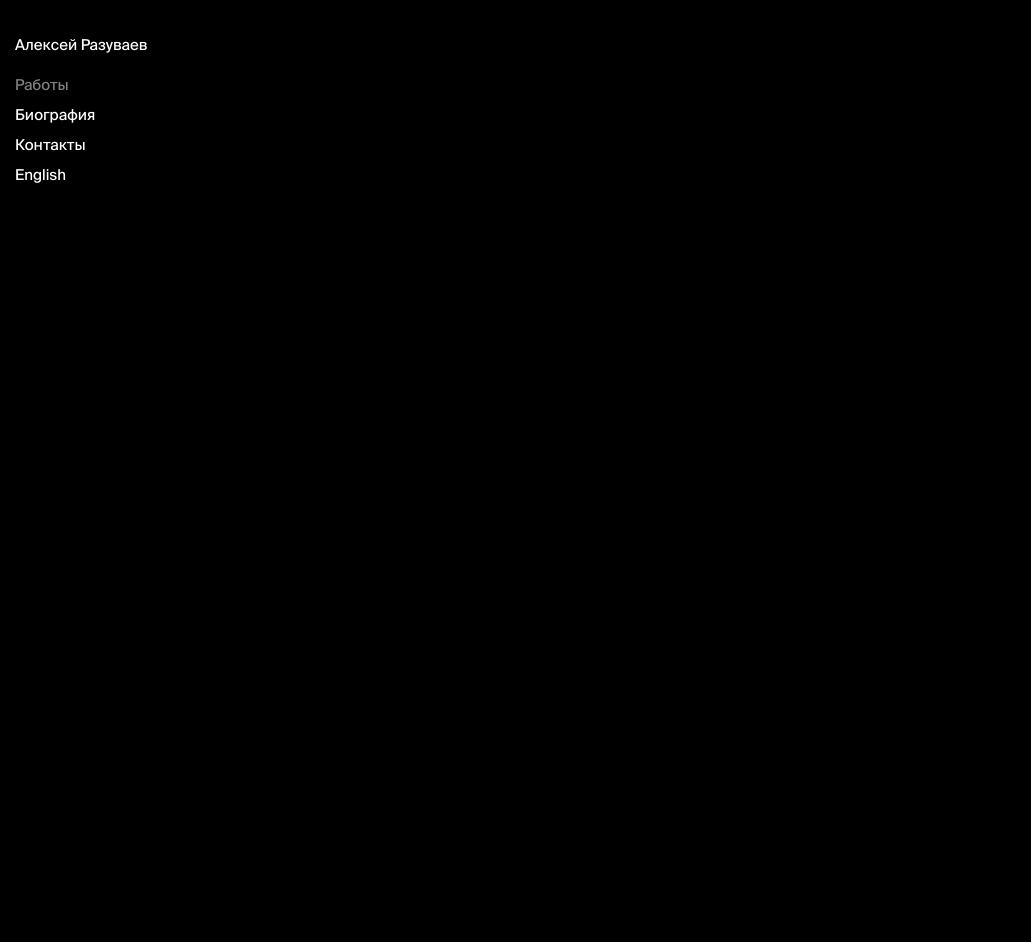
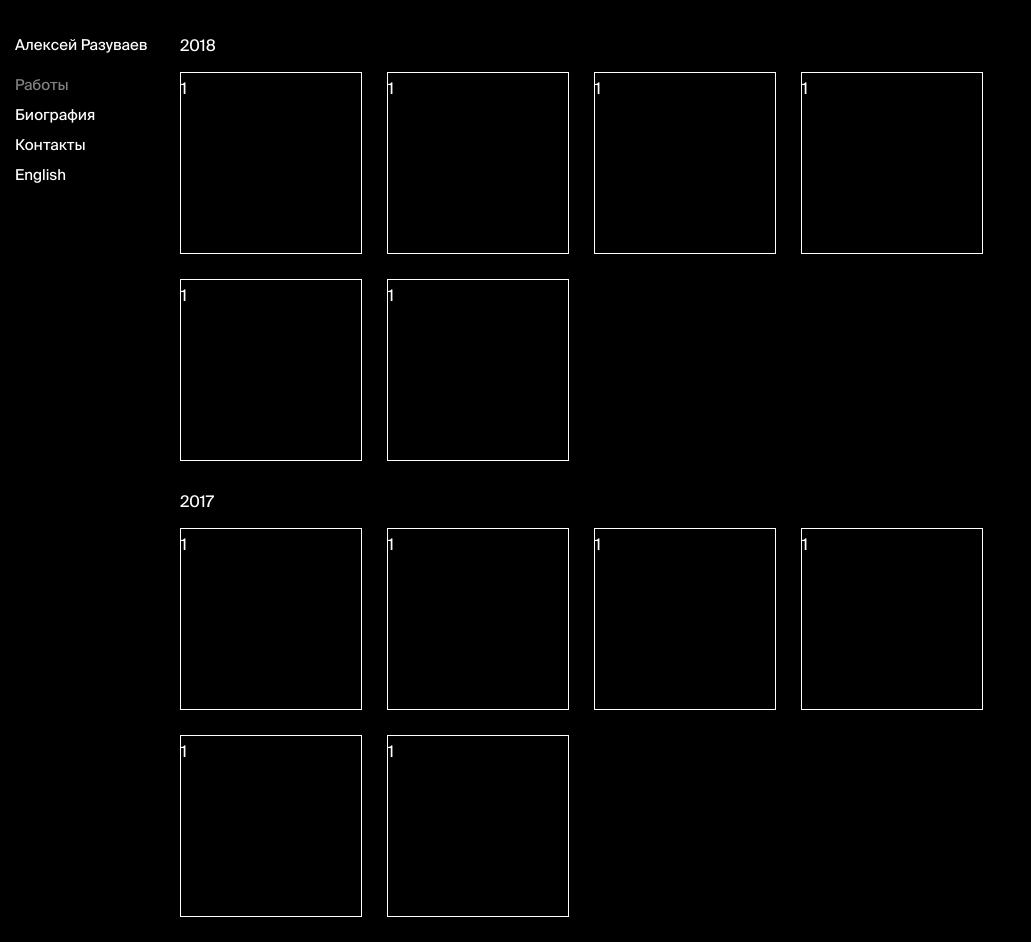
Before and after one commit to ruselcmplx/razuv, a React (Create React App) app: page / in a window 1280 px wide. Shown: the whole page, without its empty margins (0-1031 px from the left). Before the commit the page ends 830 px from the top, so only its background shows below. Built offline with nearby package versions, Linux system fonts and the light colour scheme.

Commit message:
Накидал верстку Tile'ов

```diff
--- a/src/App.css
+++ b/src/App.css
@@ -1,5 +1,6 @@
 .App {
   background-color: #000000;
   height: 100%;
-  width: 100%;
+  width: 1200px;
+  display: inline-block;
 }
--- a/src/App.js
+++ b/src/App.js
@@ -1,12 +1,19 @@
 import React, { Component } from 'react';
 import Menu from './Menu.js';
+import Works from './Works.js';
 import './App.css';
 
 class App extends Component {
    constructor(props) {
       super(props);
       this.state = {
-         active: 0
+         active: 0,
+         menuItems: [
+            {id: 0, value: 'Работы'},
+            {id: 1, value: 'Биография'},
+            {id: 2, value: 'Контакты'},
+            {id: 3, value: 'English'}
+         ]
       }
    }
 
@@ -18,9 +25,15 @@ class App extends Component {
 
    render() {
       const active = this.state.active;
+      const menuItems = this.state.menuItems;
+      let works;
+      if (active === 0) {
+         works = <Works />
+      }
       return (
          <div className="App">
-            <Menu active={active} onClick={this.handleMenuClick.bind(this)}/>
+            <Menu active={active} menuItems={menuItems} onClick={this.handleMenuClick.bind(this)}/>
+            {works}
          </div>
       );
    }
--- a/src/Menu.css
+++ b/src/Menu.css
@@ -1,9 +1,12 @@
 .Menu {
+    display: inline-block;
+    position: relative;
     width: 135px;
     color: #ffffff;
     font-size: 15px;
     margin-left: 15px;
     margin-top: 30px;
+    vertical-align: top;
 }
 .Menu ul {
     margin-top: 10px;
--- a/src/Menu.js
+++ b/src/Menu.js
@@ -9,14 +9,17 @@ class Menu extends Component {
 
    render() {
       const activeClass = 'active';
+      const activeId = this.props.active;
+      const menuItems = this.props.menuItems;
       return(
          <div className='Menu'>
             <div className='name'>Алексей Разуваев</div>
             <ul>
-               <li onClick={() => { this.props.onClick(0) }} className={ this.props.active === 0 ? activeClass : ''}>Работы</li>
-               <li onClick={() => { this.props.onClick(1) }} className={ this.props.active === 1 ? activeClass : ''}>Биография</li>
-               <li onClick={() => { this.props.onClick(2) }} className={ this.props.active === 2 ? activeClass : ''}>Контакты</li>
-               <li onClick={() => { this.props.onClick(3) }} className={ this.props.active === 3 ? activeClass : ''}>English</li>
+               {menuItems.map((item) => {
+                  const id = item.id;
+                  const name = item.value;
+                  return <li key={id} onClick={() => { this.props.onClick(id) }} className={activeId === id ? activeClass : ''}>{name}</li>
+               })}
             </ul>
          </div>
       )
--- /dev/null
+++ b/src/Tile.css
@@ -0,0 +1,7 @@
+.Tile {
+    display: inline-block;
+    margin: 0 25px 25px 0;
+    width: 180px;
+    height: 180px;
+    border: 1px solid #ffffff;
+}
--- /dev/null
+++ b/src/Tile.js
@@ -0,0 +1,14 @@
+import React, { Component } from 'react';
+import './Tile.css'
+
+class Tile extends Component {
+   render() {
+      return(
+         <div className="Tile">
+            1
+         </div>
+      )
+   }
+}
+
+export default Tile;
--- /dev/null
+++ b/src/Works.css
@@ -0,0 +1,12 @@
+.Works {
+    display: inline-block;
+    position: relative;
+    color: #ffffff;
+    margin-left: 30px;
+    margin-top: 30px;
+    vertical-align: top;
+    width: 1020px;
+}
+.Works .Head {
+    margin-bottom: 10px;
+}
--- /dev/null
+++ b/src/Works.js
@@ -0,0 +1,30 @@
+import React, { Component } from 'react';
+import Tile from './Tile.js'
+import './Works.css'
+
+class Works extends Component {
+   renderTiles() {
+      let tiles = []
+      for(let i=0;i<=5;i++) {
+         tiles.push(<Tile key={i}/>)
+      }
+      return tiles;
+   }
+   render() {
+
+      return(
+         <div className="Works">
+            <div className="Head">2018</div>
+            <div>
+               {this.renderTiles()}
+            </div>
+            <div className="Head">2017</div>
+            <div>
+               {this.renderTiles()}
+            </div>
+         </div>
+      )
+   }
+}
+
+export default Works;
```
